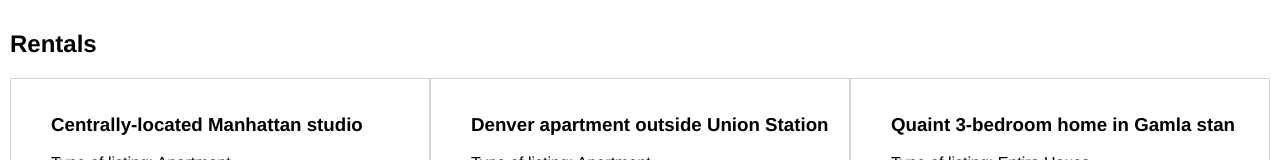
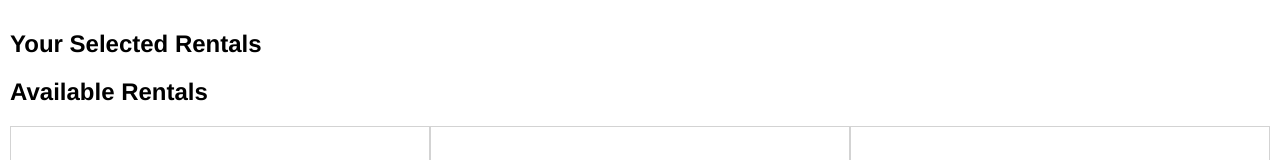
Before and after one commit to modern-web-application-uw18/week3, a React (Create React App) app in the folder ecommerce-ui/: page / in a window 1280 px wide. Shown: the top 160 px of the page. Built offline with nearby package versions, Linux system fonts and the light colour scheme.

Commit message:
added cart div

```diff
--- a/ecommerce-ui/src/App.js
+++ b/ecommerce-ui/src/App.js
@@ -4,9 +4,12 @@ import ecData from './data-json/ecommerce-data.json';
 class App extends Component {
   render() {
     return (
-		<div id='pagecontainer'>
-	 <h2>Rentals</h2>
-	 <div id='rentalcontainer'>
+	<div id='pagecontainer'>
+		<h2>Your Selected Rentals</h2>
+			<div id='cartcontainer'>
+			</div>
+		<h2>Available Rentals</h2>
+		<div id='rentalcontainer'>
 		{ecData.map(function(ecDataMapped){
           return <div class="rentaldiv"><ul><li><h3>{ecDataMapped.title}</h3></li>
 		  <li>Type of listing: {ecDataMapped.houseType}</li>
```
